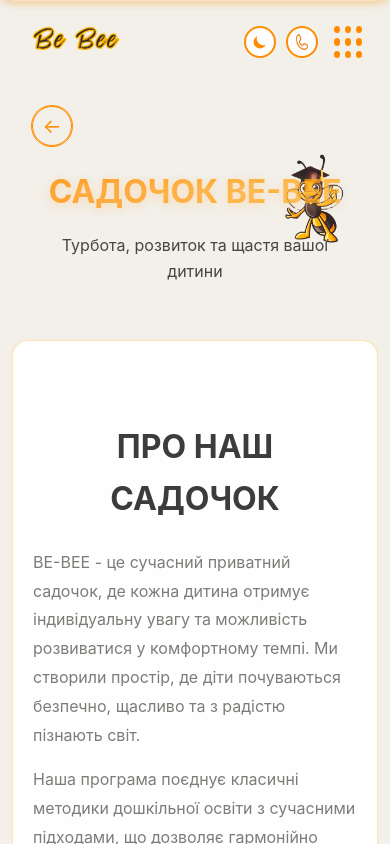
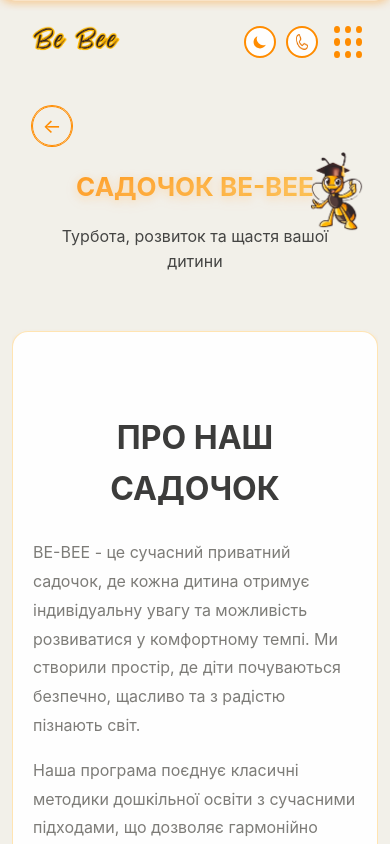
Before and after one commit to bebeedn/bebee, a Next.js app: page /kindergarten in a window 390 px wide. Shown: the top 844 px of the page. Built offline with nearby package versions, Linux system fonts and the light colour scheme.

Commit message:
Update Footer and Kindergarten page CSS styling

```diff
--- a/app/components/Footer/Footer.module.css
+++ b/app/components/Footer/Footer.module.css
@@ -13,6 +13,13 @@
   box-sizing: border-box;
   border-radius: 1.5rem;
   overflow: hidden;
+}
+
+.footer::after {
+  content: '';
+  display: block;
+  height: env(safe-area-inset-bottom, 0px);
+  background: linear-gradient(135deg, #1B5E20 0%, #2E7D32 100%);
 }
 
 /* Контейнер карты */
@@ -244,6 +251,7 @@
 
 .bottom {
   text-align: center;
+  padding-bottom: max(0.5rem, env(safe-area-inset-bottom, 0px));
 }
 
 .copyright {
--- a/app/kindergarten/page.module.css
+++ b/app/kindergarten/page.module.css
@@ -480,10 +480,10 @@
   }
 
   .beeBackground {
-    width: 100px;
-    height: 100px;
-    right: -24px;
-    top: 55%;
+    width: 88px;
+    height: 88px;
+    right: -68px;
+    top: 50%;
   }
 
   .backLink .backCircle {
@@ -569,3 +569,8 @@
     font-size: 14px;
   }
 }
+@media (max-width: 480px) {
+.title {
+  font-size: 26px;
+}
+}
```
